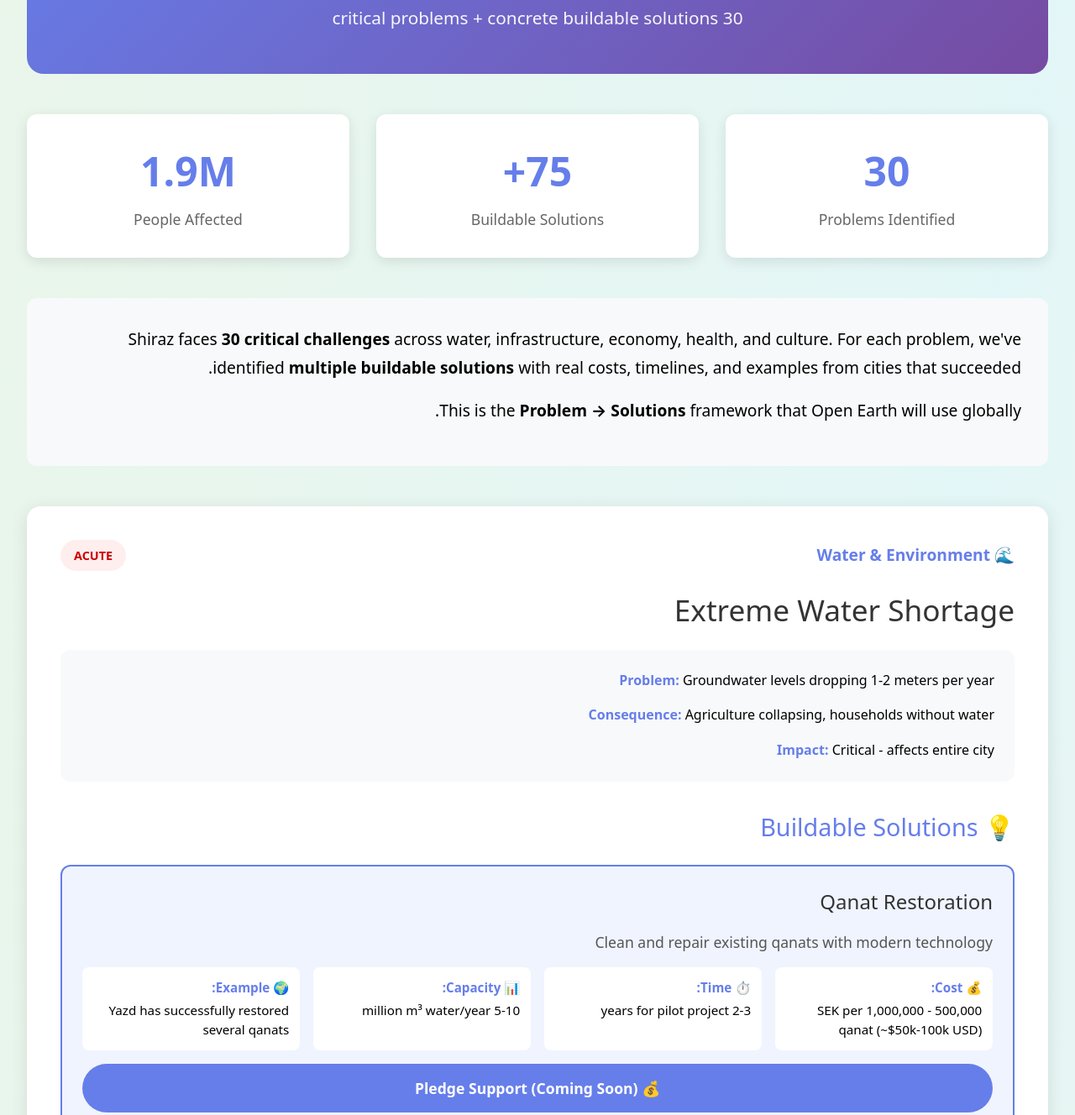
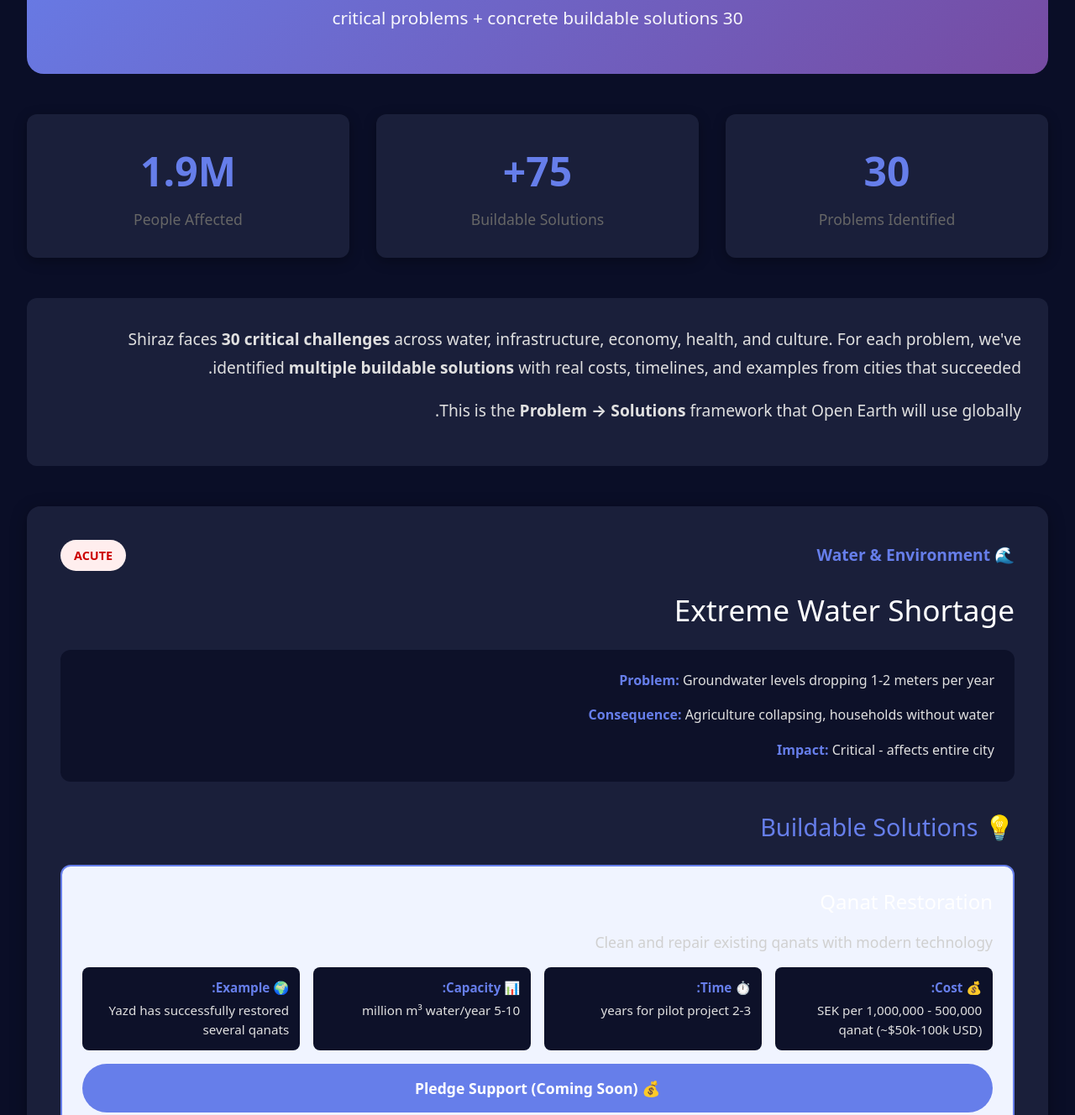
Before and after one commit to MikaelOhman/Bagh-e-Ayandeh, an Astro site: page /shiraz-full in a window 1280 px wide. Shown: the part 177-1505 px from the top of the page at 84% size. Built offline with nearby package versions, Linux system fonts and the light colour scheme; Astro itself is replaced by a stand-in of ours; a web font is replaced by a local one.

Commit message:
Add dark mode + fix LTR layout (remove RTL)

```diff
--- a/src/pages/index.astro
+++ b/src/pages/index.astro
@@ -128,6 +128,11 @@ import Layout from '../layouts/Layout.astro';
 </Layout>
 
 <style>
+	:global(body) {
+		background: #0a0e27;
+		color: #e0e0e0;
+	}
+
 	main {
 		margin: 0 auto;
 		padding: 2rem;
@@ -185,7 +190,7 @@ import Layout from '../layouts/Layout.astro';
 	}
 
 	.step {
-		background: white;
+		background: #1a1f3a;
 		border: 2px solid #667eea;
 		border-radius: 12px;
 		padding: 2rem;
@@ -215,7 +220,7 @@ import Layout from '../layouts/Layout.astro';
 	.step h3 {
 		font-size: 1.5rem;
 		margin-bottom: 0.5rem;
-		color: #333;
+		color: #ffffff;
 	}
 
 	.pilot {
@@ -255,7 +260,7 @@ import Layout from '../layouts/Layout.astro';
 	}
 
 	.feature {
-		background: #f8f9fa;
+		background: #1a1f3a;
 		padding: 2rem;
 		border-radius: 12px;
 		text-align: center;
@@ -268,7 +273,7 @@ import Layout from '../layouts/Layout.astro';
 
 	.feature h3 {
 		font-size: 1.3rem;
-		color: #333;
+		color: #ffffff;
 		margin-bottom: 0.5rem;
 	}
 
@@ -280,12 +285,12 @@ import Layout from '../layouts/Layout.astro';
 	}
 
 	.principle-list li {
-		background: white;
+		background: #1a1f3a;
 		border-left: 5px solid #667eea;
 		padding: 1.5rem;
 		margin-bottom: 1rem;
 		border-radius: 8px;
-		box-shadow: 0 2px 10px rgba(0,0,0,0.1);
+		box-shadow: 0 2px 10px rgba(0,0,0,0.3);
 	}
 
 	.principle-list strong {
--- a/src/pages/shiraz-full.astro
+++ b/src/pages/shiraz-full.astro
@@ -265,6 +265,11 @@ const challenges = [
 </Layout>
 
 <style>
+	:global(body) {
+		background: #0a0e27;
+		color: #e0e0e0;
+	}
+
 	main {
 		max-width: 1400px;
 		margin: 0 auto;
@@ -300,11 +305,11 @@ const challenges = [
 	}
 
 	.stat {
-		background: white;
+		background: #1a1f3a;
 		padding: 2rem;
 		border-radius: 12px;
 		text-align: center;
-		box-shadow: 0 4px 15px rgba(0,0,0,0.1);
+		box-shadow: 0 4px 15px rgba(0,0,0,0.3);
 	}
 
 	.stat-number {
@@ -320,7 +325,7 @@ const challenges = [
 	}
 
 	.intro {
-		background: #f8f9fa;
+		background: #1a1f3a;
 		padding: 2rem;
 		border-radius: 12px;
 		margin-bottom: 3rem;
@@ -338,10 +343,10 @@ const challenges = [
 	}
 
 	.challenge-card {
-		background: white;
+		background: #1a1f3a;
 		border-radius: 16px;
 		padding: 2.5rem;
-		box-shadow: 0 4px 20px rgba(0,0,0,0.1);
+		box-shadow: 0 4px 20px rgba(0,0,0,0.3);
 		transition: transform 0.3s, box-shadow 0.3s;
 	}
 
@@ -390,13 +395,13 @@ const challenges = [
 
 	.challenge-title {
 		font-size: 2.2rem;
-		color: #333;
+		color: #ffffff;
 		margin-bottom: 1.5rem;
 		line-height: 1.3;
 	}
 
 	.challenge-info {
-		background: #f8f9fa;
+		background: #0d1129;
 		padding: 1.5rem;
 		border-radius: 12px;
 		margin-bottom: 2rem;
@@ -435,13 +440,13 @@ const challenges = [
 
 	.solution-card h4 {
 		font-size: 1.5rem;
-		color: #333;
+		color: #ffffff;
 		margin-bottom: 1rem;
 	}
 
 	.solution-desc {
 		font-size: 1.1rem;
-		color: #555;
+		color: #d0d0d0;
 		margin-bottom: 1rem;
 		line-height: 1.6;
 	}
@@ -454,7 +459,7 @@ const challenges = [
 	}
 
 	.detail {
-		background: white;
+		background: #0d1129;
 		padding: 0.8rem;
 		border-radius: 8px;
 		font-size: 0.95rem;
```
